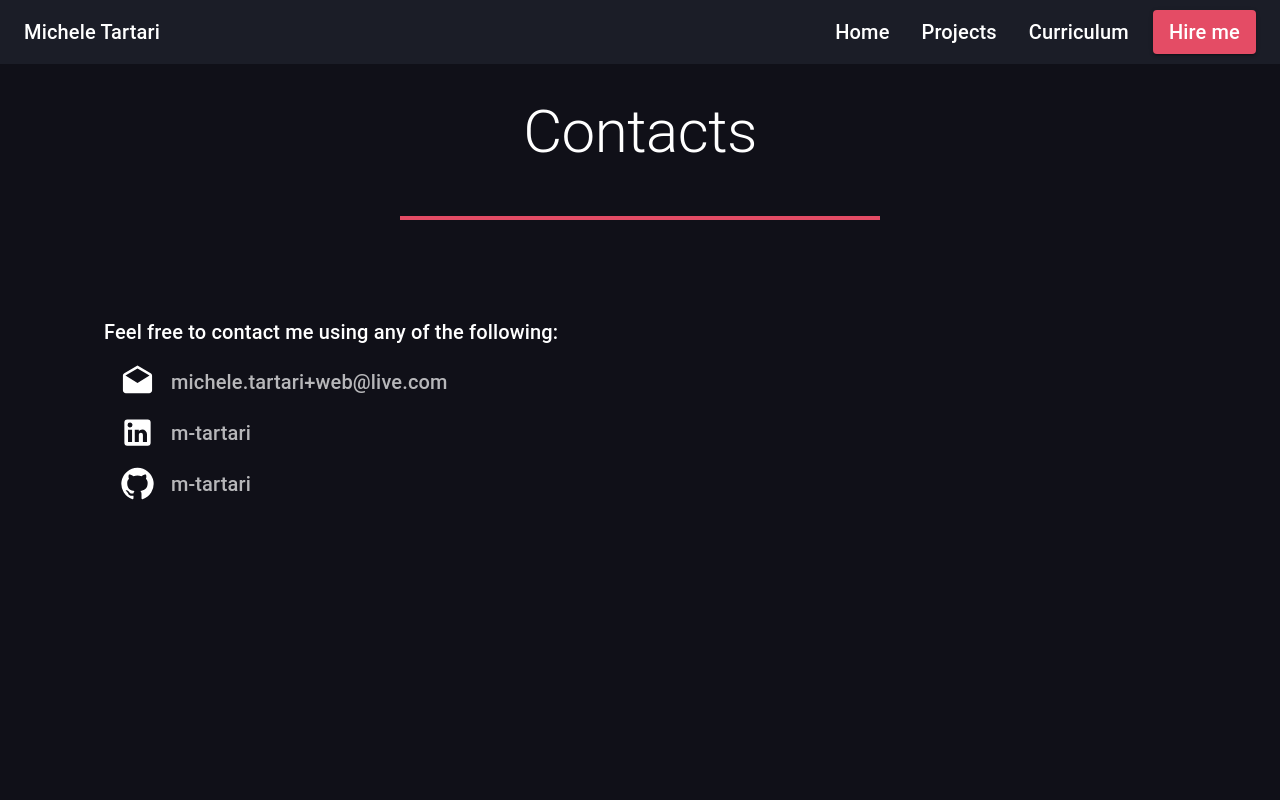
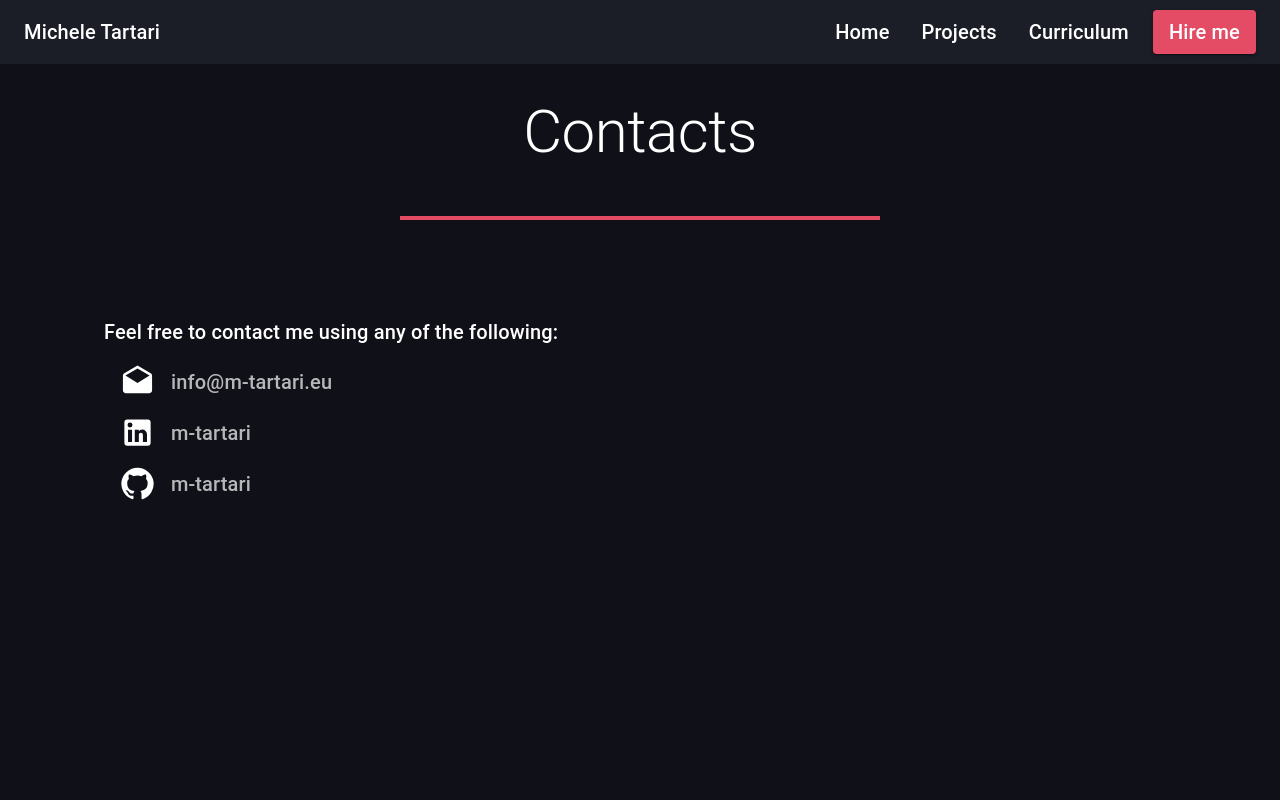
Before and after one commit to m-tartari/m-tartari, a React (Vite) app: page /contacts in a window 1280 px wide. Shown: the top 800 px of the page. Built offline with nearby package versions, Linux system fonts and the light colour scheme.

Commit message:
🐛 fix(contacts): fix email preview

```diff
--- a/src/components/pages/ContactPage/ContactPage.tsx
+++ b/src/components/pages/ContactPage/ContactPage.tsx
@@ -27,9 +27,9 @@ const ContactPage = () => {
           <ListItemButton aria-label="Email button" onClick={() => window.open('mailto:info@m-tartari.eu', '_blank')}>
             <DraftsIcon fontSize="large" />
             <Typography variant="h6" ml={2}>
-              michele.tartari+web
+              info
               <wbr />
-              @live.com
+              @m-tartari.eu
             </Typography>
           </ListItemButton>
         </ListItem>
```
